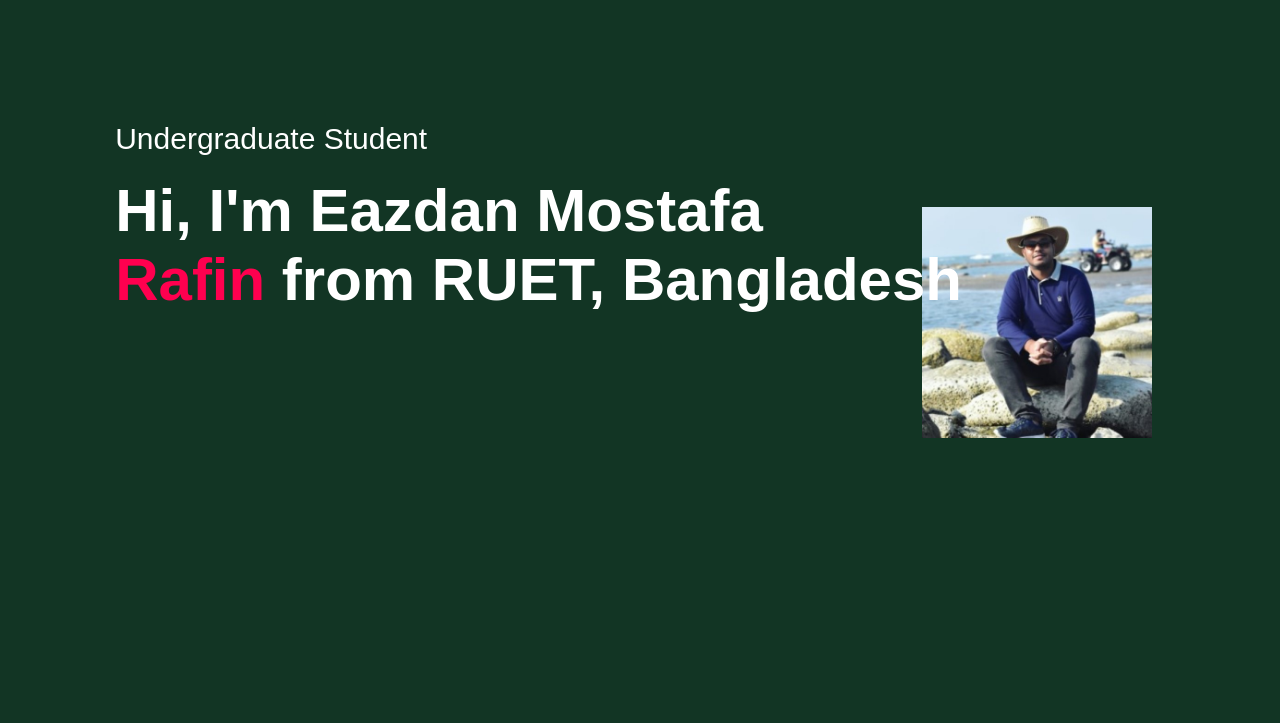
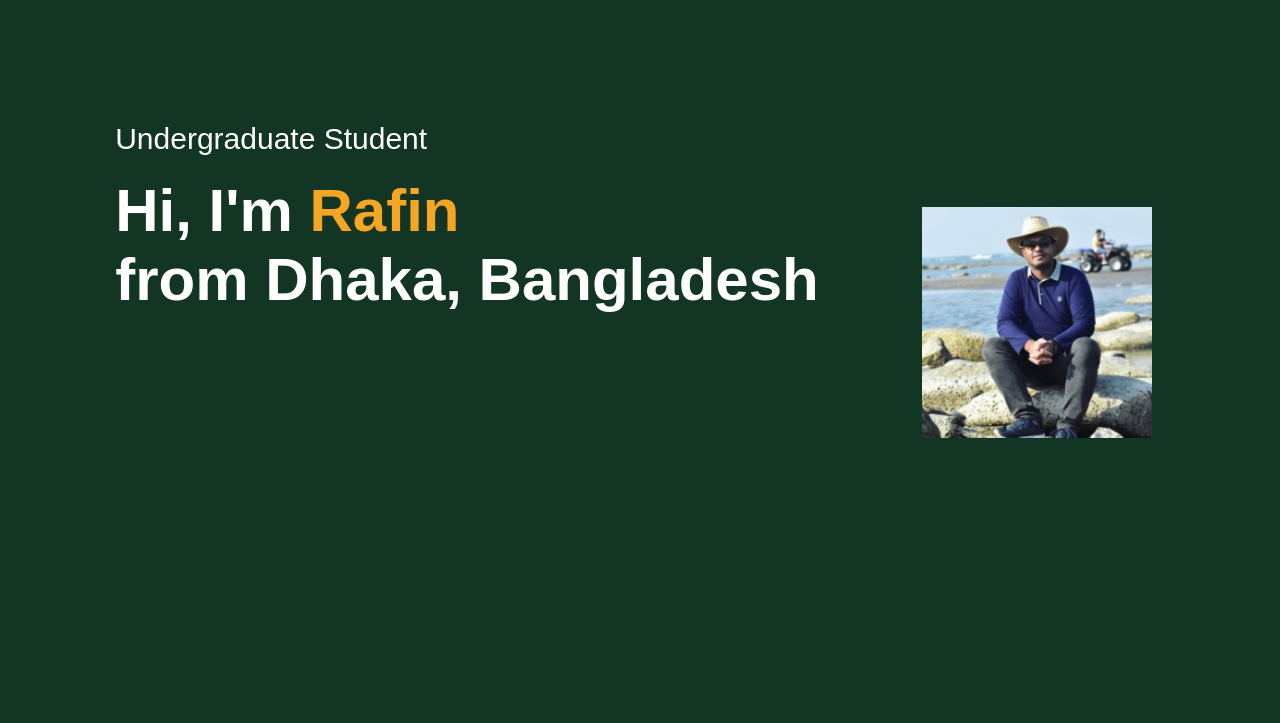
Before and after one commit to RafinEazdan/Portfolio, a plain HTML site: page index.html in a window 1280 px wide. Shown: the part 77-800 px from the top of the page. Drawn offline with Linux system fonts and the light colour scheme.

Commit message:
update 1-5-24

```diff
--- a/index.html
+++ b/index.html
@@ -30,8 +30,8 @@
         <div class="header-text">
           <p>Undergraduate Student</p>
           <h1>
-            Hi, I'm Eazdan Mostafa <br />
-            <span>Rafin</span> from RUET, Bangladesh
+            Hi, I'm <span>Rafin</span>  <br />
+             from Dhaka, Bangladesh
           </h1>
         </div>
       </div>
@@ -75,7 +75,7 @@
             <div class="tab-contents" id="exp">
               <ul>
                 <li><span>RoboAdda</span><br />HR-Assistant Intern</li>
-                <li><span>Panjeree Publications</span><br />Writer</li>
+                <li><span>Panjeree Publications</span><br />Academic Writer</li>
                 <li><span>Udvash</span><br />QnA Teacher & Script Evaluator</li>
               </ul>
             </div>
--- a/style.css
+++ b/style.css
@@ -76,7 +76,7 @@ nav ul li a:hover::after {
   margin-top: 20px;
 }
 .header-text h1 span {
-  color: #ff004f;
+  color: #F5A623;
 }
 
 /*----------------------- about -------------------------------------*/
```
